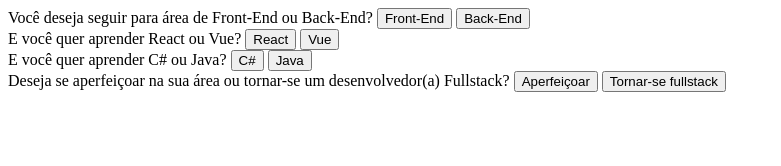
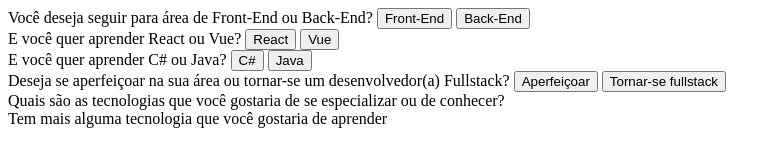
Before and after one commit to isabellards/desafios-alura, a plain HTML site: page day-three/index.html in a window 1280 px wide. Shown: the whole page, without its empty margins (0-781 px from the left). Drawn offline with Linux system fonts and the light colour scheme.

Commit message:
:sparkles:

```diff
--- a/day-three/index.html
+++ b/day-three/index.html
@@ -32,4 +32,15 @@
     <button>Aperfeiçoar</button>
     <button>Tornar-se fullstack</button>
   </div>
+  <div>
+    <label id="thirdQuestion"
+      >Quais são as tecnologias que você gostaria de se especializar ou de
+      conhecer?</label
+    >
+  </div>
+  <div>
+    <label id="finalQuestion"
+      >Tem mais alguma tecnologia que você gostaria de aprender</label
+    >
+  </div>
 </body>
```
